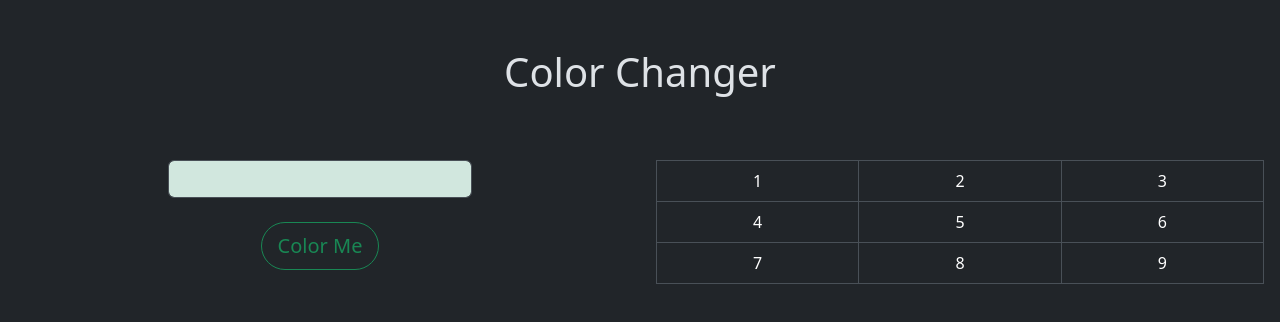
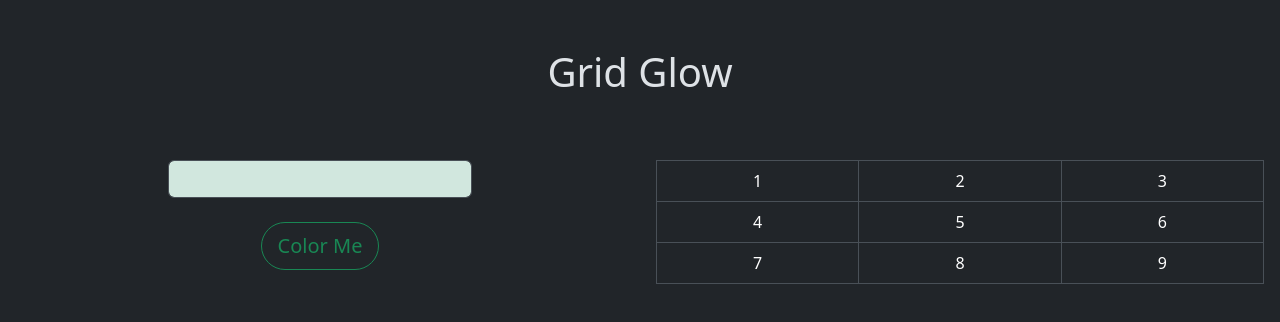
Before and after one commit to arunmannai/GridGlow, a React (Vite) app: page / in a window 1280 px wide. Shown: the top 322 px of the page. Built offline with nearby package versions, Linux system fonts and the light colour scheme.

Commit message:
Grid Glow

```diff
--- a/index.html
+++ b/index.html
@@ -4,7 +4,7 @@
     <meta charset="UTF-8" />
     <link rel="icon" type="image/svg+xml" href="/vite.svg" />
     <meta name="viewport" content="width=device-width, initial-scale=1.0" />
-    <title>Color Changer</title>
+    <title>Grid Glow</title>
   </head>
   <body data-bs-theme="dark">
     <div id="root"></div>
--- a/package.json
+++ b/package.json
@@ -1,5 +1,5 @@
 {
-  "name": "color-changer",
+  "name": "grid-glow",
   "private": true,
   "version": "0.0.0",
   "type": "module",
--- a/src/App.jsx
+++ b/src/App.jsx
@@ -6,7 +6,7 @@ function App() {
   const [box, setBox] = useState(0);
   return (
     <div className="container-fluid">
-      <h1 className="text-center my-5">Color Changer</h1>
+      <h1 className="text-center my-5">Grid Glow</h1>
       <div className="row">
         <Left setBox={setBox} />
         <Right selectedbox={box} />
```
Also changed, not shown: 1 other file (tests, documents, lock files or other folders).
